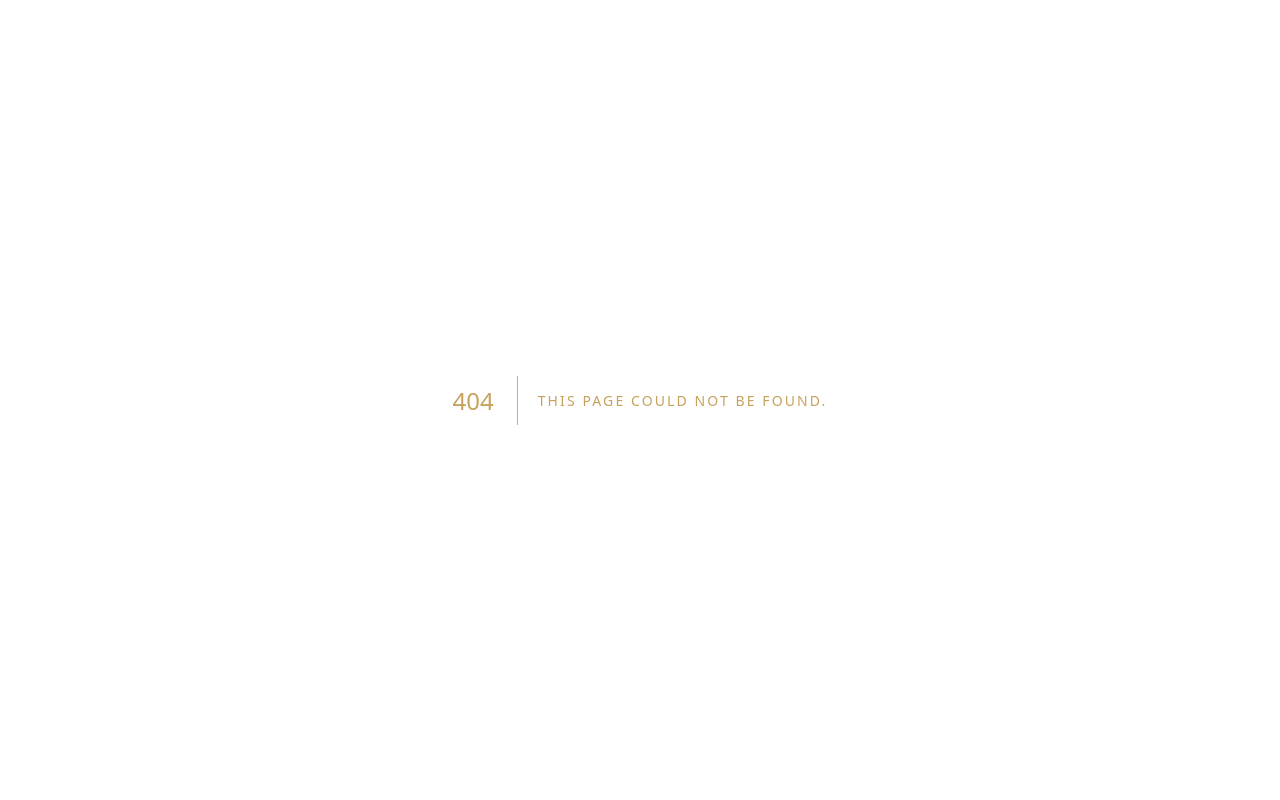
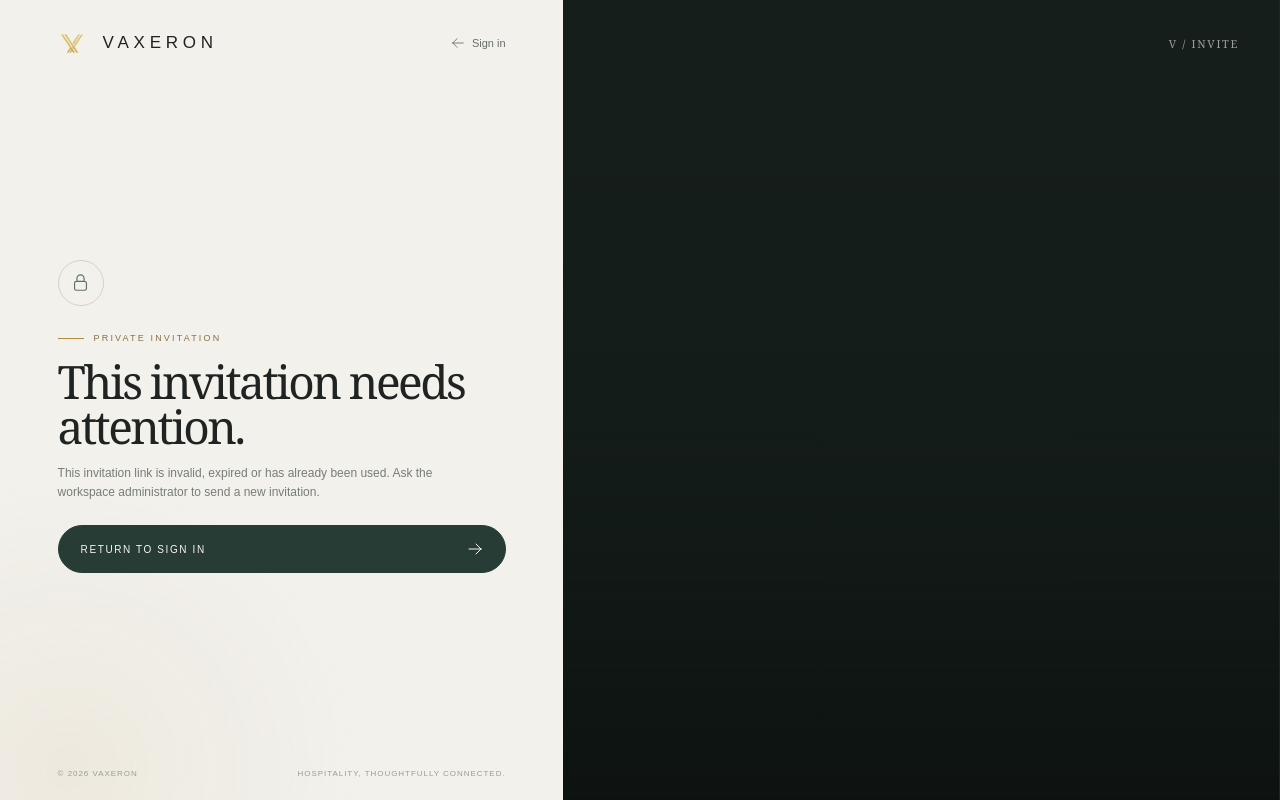
Before and after one commit to RicardoNeto94/Selector-os, a Next.js app: page /invite/accept in a window 1280 px wide. Before the commit this address had no page. Built offline with nearby package versions, Linux system fonts and the light colour scheme.

Commit message:
Protect invitation links from email scanners

```diff
--- /dev/null
+++ b/src/app/api/auth/accept-invite/route.js
@@ -0,0 +1,50 @@
+import { NextResponse } from "next/server";
+import { createClient } from "@/lib/supabase/server";
+
+function validTokenHash(value) {
+  return typeof value === "string" && value.length >= 20 && value.length <= 512 && !/\s/.test(value);
+}
+
+function redirectToError(request) {
+  return NextResponse.redirect(
+    new URL("/invite/accept?error=invalid_invitation", request.url),
+    { status: 303 }
+  );
+}
+
+export async function POST(request) {
+  const requestUrl = new URL(request.url);
+  const origin = request.headers.get("origin");
+  if (origin && origin !== requestUrl.origin) return redirectToError(request);
+
+  const contentType = request.headers.get("content-type") || "";
+  if (!contentType.includes("application/x-www-form-urlencoded") && !contentType.includes("multipart/form-data")) {
+    return redirectToError(request);
+  }
+
+  const formData = await request.formData();
+  const tokenHash = formData.get("token_hash");
+  if (!validTokenHash(tokenHash)) return redirectToError(request);
+
+  try {
+    const supabase = await createClient();
+    const { error } = await supabase.auth.verifyOtp({
+      token_hash: tokenHash,
+      type: "invite",
+    });
+
+    if (error) {
+      console.error("Invitation verification failed:", {
+        message: error.message,
+        code: error.code,
+        status: error.status,
+      });
+      return redirectToError(request);
+    }
+
+    return NextResponse.redirect(new URL("/invite", request.url), { status: 303 });
+  } catch (error) {
+    console.error("Unexpected invitation verification error:", error);
+    return redirectToError(request);
+  }
+}
--- /dev/null
+++ b/src/app/invite/accept/page.js
@@ -0,0 +1,89 @@
+import Link from "next/link";
+import { ArrowLeftIcon, ArrowRightIcon, LockClosedIcon } from "@heroicons/react/24/outline";
+import "../../../styles/auth.css";
+
+export const dynamic = "force-dynamic";
+export const metadata = {
+  title: "Accept invitation | Vaxeron",
+  referrer: "no-referrer",
+  robots: { index: false, follow: false },
+};
+
+function validTokenHash(value) {
+  return typeof value === "string" && value.length >= 20 && value.length <= 512 && !/\s/.test(value);
+}
+
+export default async function AcceptInvitationPage({ searchParams }) {
+  const params = await searchParams;
+  const tokenHash = params?.token_hash;
+  const error = params?.error;
+  const canAccept = validTokenHash(tokenHash) && !error;
+
+  return (
+    <main className="vx-auth-login vx-invite-login">
+      <section className="vx-auth-panel vx-invite-panel" aria-live="polite">
+        <header className="vx-auth-header">
+          <Link href="/" className="vx-auth-brand" aria-label="Vaxeron home">
+            <img src="/selectoros-logo.png" alt="" />
+            <span>VAXERON</span>
+          </Link>
+          <Link href="/sign-in" className="vx-auth-back">
+            <ArrowLeftIcon aria-hidden="true" /> Sign in
+          </Link>
+        </header>
+
+        <div className="vx-auth-form-wrap vx-invite-wrap">
+          <div className="vx-invite-status">
+            <div className="vx-invite-status-mark">
+              <LockClosedIcon aria-hidden="true" />
+            </div>
+            <div className="vx-auth-kicker"><span /> Private invitation</div>
+            <h1>{canAccept ? "Your invitation is ready." : "This invitation needs attention."}</h1>
+            <p className="vx-auth-intro">
+              {canAccept
+                ? "Confirm that you want to accept this private Vaxeron invitation. Your secure account session will only be created after you continue."
+                : "This invitation link is invalid, expired or has already been used. Ask the workspace administrator to send a new invitation."}
+            </p>
+
+            {canAccept ? (
+              <form method="post" action="/api/auth/accept-invite">
+                <input type="hidden" name="token_hash" value={tokenHash} />
+                <button type="submit" className="vx-auth-submit">
+                  <span>Accept invitation</span>
+                  <ArrowRightIcon aria-hidden="true" />
+                </button>
+              </form>
+            ) : (
+              <Link className="vx-auth-submit" href="/sign-in">
+                <span>Return to sign in</span>
+                <ArrowRightIcon aria-hidden="true" />
+              </Link>
+            )}
+
+            {canAccept && (
+              <p className="vx-invite-fineprint">
+                This confirmation step protects one-time invitations from automated email security scanners.
+              </p>
+            )}
+          </div>
+        </div>
+
+        <footer className="vx-auth-footer">
+          <span>© {new Date().getFullYear()} VAXERON</span>
+          <span>Hospitality, thoughtfully connected.</span>
+        </footer>
+      </section>
+
+      <aside className="vx-auth-story vx-invite-story" aria-label="About Vaxeron">
+        <img src="/vaxeron/hospitality-arrival.png" alt="A refined contemporary hospitality interior" />
+        <div className="vx-auth-story-shade" />
+        <div className="vx-auth-story-copy">
+          <span>Protected access</span>
+          <blockquote>Thoughtful service begins with everyone seeing the same clear picture.</blockquote>
+          <p>Guest journeys · Wine operations · Connected teams</p>
+        </div>
+        <div className="vx-auth-story-index">V / INVITE</div>
+      </aside>
+    </main>
+  );
+}
--- a/supabase/templates/invite.html
+++ b/supabase/templates/invite.html
@@ -3,7 +3,13 @@
   <head>
     <meta charset="utf-8" />
     <meta name="viewport" content="width=device-width, initial-scale=1" />
+    <meta name="color-scheme" content="light only" />
+    <meta name="supported-color-schemes" content="light only" />
     <title>Your invitation to Vaxeron</title>
+    <style>
+      :root { color-scheme: light only; }
+      body, table, td { color-scheme: light only !important; }
+    </style>
   </head>
   <body style="margin:0;padding:0;background:#eeefe9;color:#24332e;font-family:Arial,Helvetica,sans-serif;">
     <div style="display:none;max-height:0;overflow:hidden;opacity:0;">
@@ -18,7 +24,7 @@
                 <table role="presentation" width="100%" cellspacing="0" cellpadding="0" border="0">
                   <tr>
                     <td valign="middle">
-                      <img src="https://vaxeron.com/selectoros-logo.png" width="28" height="35" alt="Vaxeron" style="display:inline-block;vertical-align:middle;border:0;" />
+                      <img src="https://vaxeron.com/selectoros-logo.png" width="28" height="35" alt="" style="display:inline-block;width:28px;height:35px;vertical-align:middle;border:0;outline:none;text-decoration:none;" />
                       <span style="display:inline-block;margin-left:13px;vertical-align:middle;color:#202824;font-size:16px;font-weight:600;letter-spacing:5px;">VAXERON</span>
                     </td>
                     <td align="right" valign="middle" style="color:#8a928d;font-size:9px;letter-spacing:2px;text-transform:uppercase;">Private invitation</td>
@@ -55,11 +61,11 @@
             </tr>
             <tr>
               <td style="padding:0 38px 31px;">
-                <p style="margin:0 0 17px;color:#6f7974;font-size:12px;line-height:1.7;">Vaxeron brings guest experiences, wine operations and connected hospitality teams into one clear workspace.</p>
+                <p style="margin:0 0 17px;color:#6f7974;font-size:12px;line-height:1.7;">Use the secure button below to review the workspace and create your account.</p>
                 <table role="presentation" cellspacing="0" cellpadding="0" border="0">
                   <tr>
                     <td style="border-radius:999px;background:#243a33;">
-                      <a href="{{ .ConfirmationURL }}" style="display:inline-block;padding:16px 25px;color:#f7f5ef;font-size:10px;font-weight:600;letter-spacing:1.8px;text-decoration:none;text-transform:uppercase;">Review invitation &nbsp;→</a>
+                      <a href="{{ .SiteURL }}/invite/accept?token_hash={{ .TokenHash }}" style="display:inline-block;padding:16px 25px;color:#f7f5ef;font-size:10px;font-weight:600;letter-spacing:1.8px;text-decoration:none;text-transform:uppercase;">Review invitation &nbsp;→</a>
                     </td>
                   </tr>
                 </table>
```
